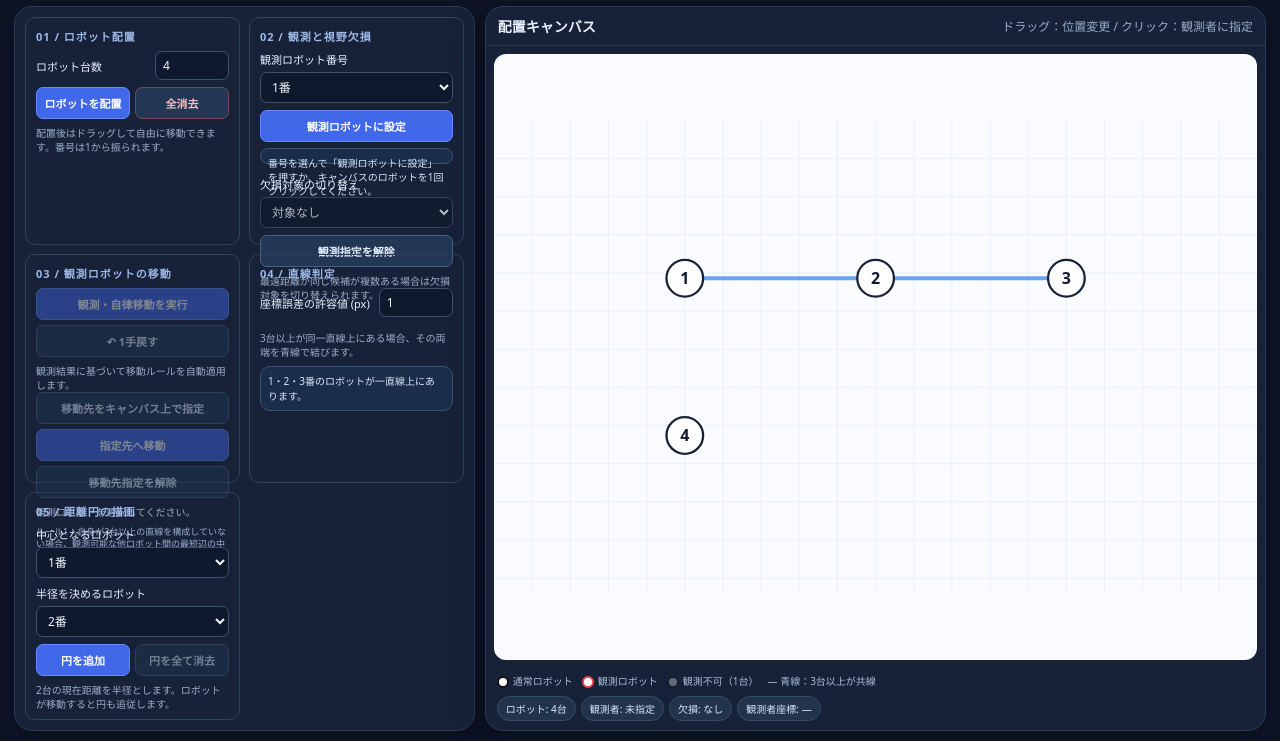
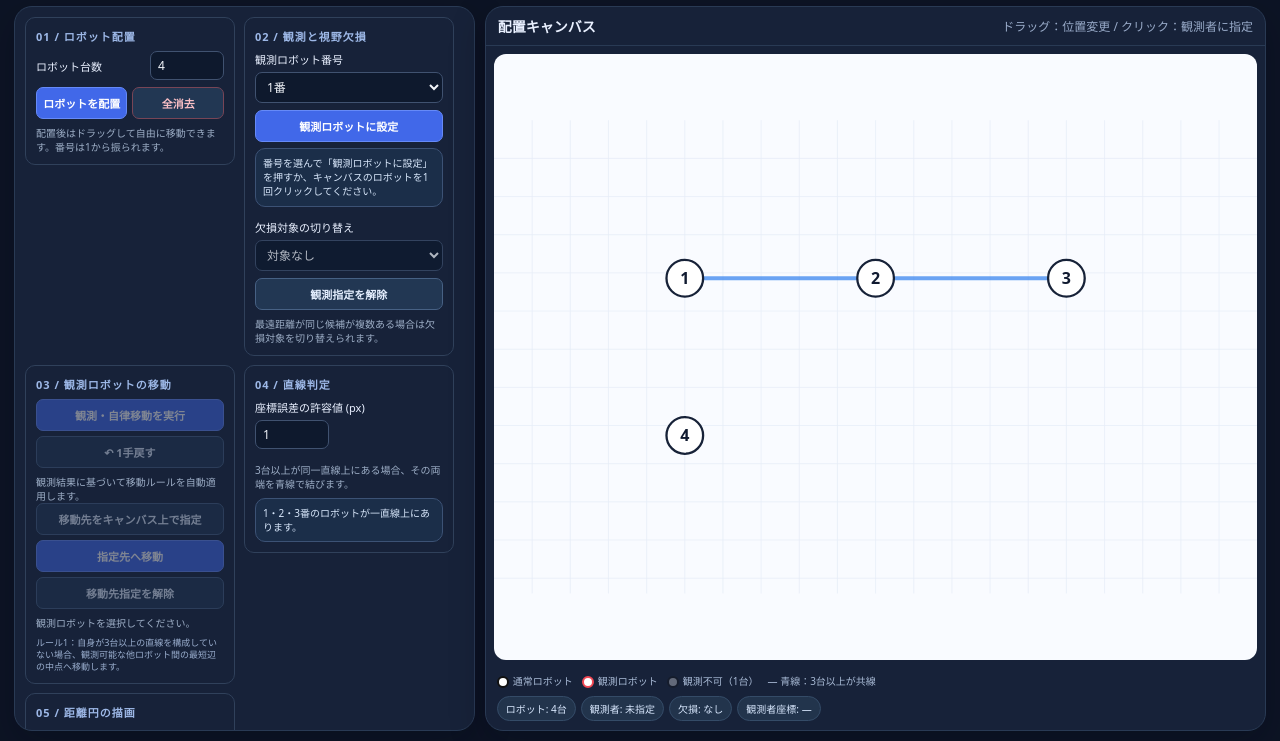
Before and after one commit to ikki0723/robot-simulator, a plain HTML site: page index.html in a window 1280 px wide. Shown: the part 59-800 px from the top of the page. Drawn offline with Linux system fonts and the light colour scheme.

Commit message:
Implement responsive layout for panel sections
Added media queries for desktop and narrow screens to adjust panel layout and scrolling behavior.

```diff
--- a/style.css
+++ b/style.css
@@ -447,3 +447,39 @@ svg .gridline {
   #circleList { max-height: 150px; overflow-y: auto; }
 }
 #circleList { margin-top: 7px; }
+
+/* ==========================================================
+   修正：5つの操作セクションを重ねずに配置する
+   デスクトップでは左パネルのみスクロールできるようにする
+   ========================================================== */
+@media (min-width: 901px) and (min-height: 560px) {
+  .panel {
+    display: grid;
+    grid-template-columns: repeat(2, minmax(0, 1fr));
+    grid-template-rows: none;       /* 旧 1fr 1fr を解除 */
+    grid-auto-rows: max-content;    /* 中身に応じた高さを割り当てる */
+    align-content: start;
+    align-items: start;
+    overflow-x: hidden;
+    overflow-y: auto;              /* 左パネルだけ縦スクロール */
+    overscroll-behavior: contain;
+    scrollbar-gutter: stable;
+  }
+  .panel > section,
+  .panel > section + section {
+    height: auto;
+    min-height: max-content;
+    min-width: 0;
+    margin: 0;
+    padding: 10px;
+    flex: none;
+  }
+  .panel .field { flex-shrink: 0; }
+  .panel .msg { overflow-wrap: anywhere; }
+  #circleList .row { min-width: 0; }
+}
+
+/* 狭い画面では通常の縦長レイアウトに戻す */
+@media (max-width: 900px), (max-height: 559px) {
+  .panel { overflow: visible; grid-template-rows: none; }
+}
```
